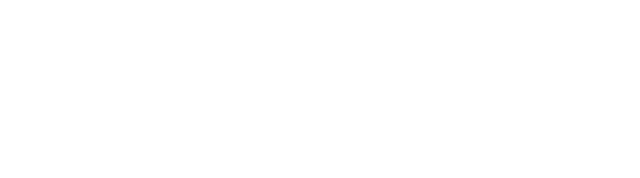
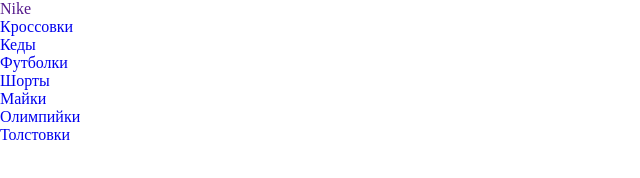
Before and after one commit to saydimov/test, a plain HTML site: page index.html in a window 1280 px wide. Shown: the whole page, without its empty margins (0-640 px from the left). Drawn offline with Linux system fonts and the light colour scheme.

Commit message:
v1 html nav

```diff
--- a/index.html
+++ b/index.html
@@ -8,8 +8,19 @@
     <link rel="stylesheet" href="style/style.css">
 </head>
 <body>
-    <header>
-
-    </header>
+   <header class="header">
+       <nav class="header__nav">
+           <a href="" class="header__nav-logo">Nike</a>
+           <ul class="header__menu">
+               <li class="header__menu-item"><a href="#" class="header__menu-link">Кроссовки</a></li>
+               <li class="header__menu-item"><a href="#" class="header__menu-link">Кеды  </a></li>
+               <li class="header__menu-item"><a href="#" class="header__menu-link"> Футболки</a></li>
+               <li class="header__menu-item"><a href="#" class="header__menu-link">  Шорты</a></li>
+               <li class="header__menu-item"><a href="#" class="header__menu-link"> Майки</a></li>
+               <li class="header__menu-item"><a href="#" class="header__menu-link">Олимпийки</a></li>
+               <li class="header__menu-item"><a href="#" class="header__menu-link">Толстовки</a></li>
+           </ul>
+       </nav>
+   </header>
 </body>
 </html>
```
